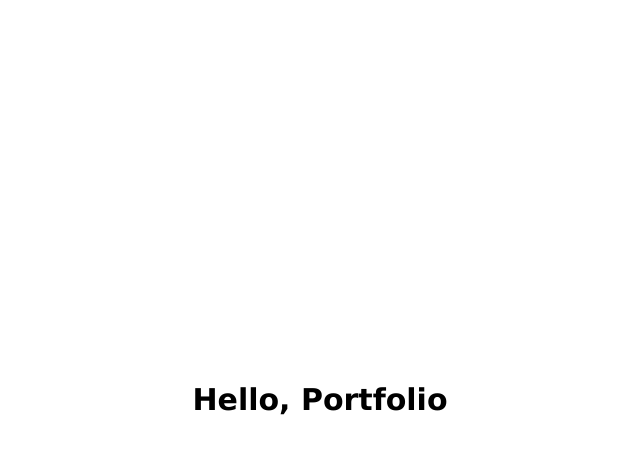
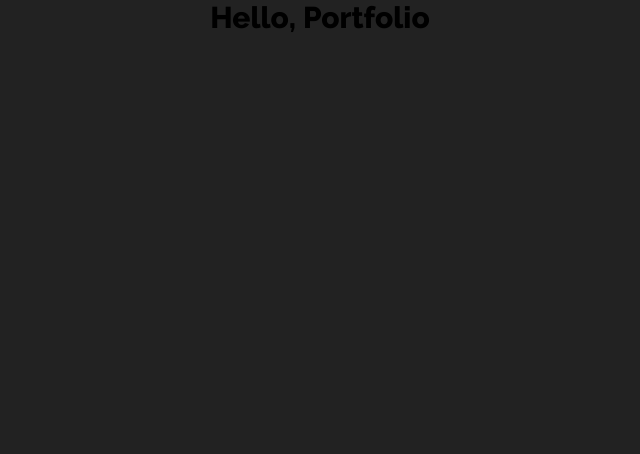
Before and after one commit to wilsongoltara/portfolio-nextjs, a Next.js app: page / in a window 1280 px wide. Shown: the top 454 px of the page, without its empty margins (320-960 px from the left). Built offline with nearby package versions, Linux system fonts and the light colour scheme.

Commit message:
feat: add font family

```diff
--- a/styles/globals.css
+++ b/styles/globals.css
@@ -1,16 +1,12 @@
+@import url('https://fonts.googleapis.com/css2?family=Raleway:ital,wght@0,100;0,200;0,300;0,400;0,500;0,600;0,800;0,900;1,100;1,200;1,300;1,400;1,500;1,700;1,800;1,900&display=swap');
+
 @tailwind base;
 @tailwind components;
 @tailwind utilities;
 
-* {
-  margin: 0;
-  padding: 0;
-  border: 0;
-  box-sizing: border-box;
+@layer base {
+  html {
+    font-family: 'Raleway', sans-serif;
+    background-color: #222222;
+  }
 }
-
-#__next {
-  font-family: Verdana, Geneva, Tahoma, sans-serif;
-  height: 100vh;
-  width: 100vw;
-}
```
